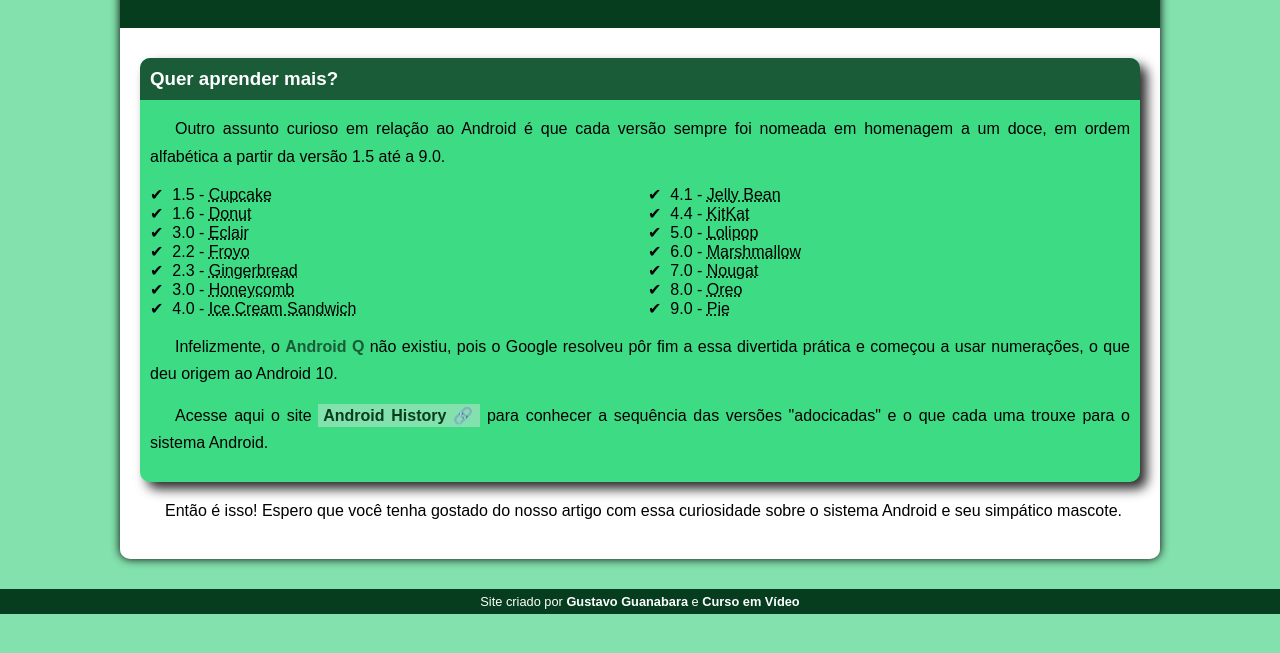
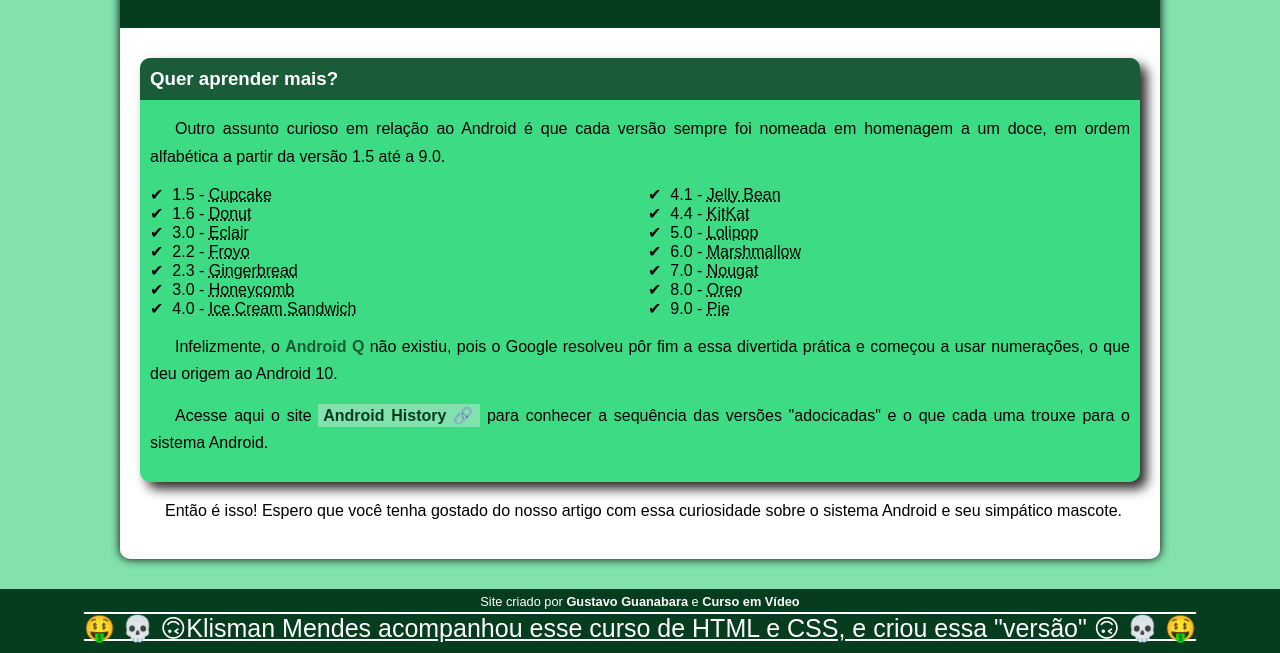
Before and after one commit to MendesKsm/projeto-android, a plain HTML site: page index.html in a window 1280 px wide. Shown: the part 2242-2895 px from the top of the page. Before the commit the page ends 2856 px from the top, so only its background shows below. Drawn offline with Linux system fonts and the light colour scheme; a web font is replaced by a local one.

Commit message:
inclusão do meu nome e de emojis no footer, para diferenciar do Gustavo

```diff
--- a/estilo/style.css
+++ b/estilo/style.css
@@ -206,3 +206,11 @@ footer a:hover{
     text-decoration:underline;
     color:var(--cor1);
 }
+
+#textindofooter{
+    font-size:25px;
+    text-align: center;
+    text-decoration:underline overline;
+    padding:5px;
+
+}
--- a/index.html
+++ b/index.html
@@ -98,6 +98,8 @@
 
     <footer>
         <p>Site criado por <a href="https://gustavoguanabara.github.io/" target="_blank">Gustavo Guanabara</a> e <a href="https://www.youtube.com/c/CursoemV%C3%ADdeo" target="_blank">Curso em Vídeo</a></p>
+        <p id="textindofooter">&#x1F911; &#x1F480; &#x1F643;Klisman Mendes acompanhou esse curso de HTML e CSS, e criou essa "versão" &#x1F643; &#x1F480; &#x1F911; </p>
+
     </footer>
 </body>
 </html>
```
